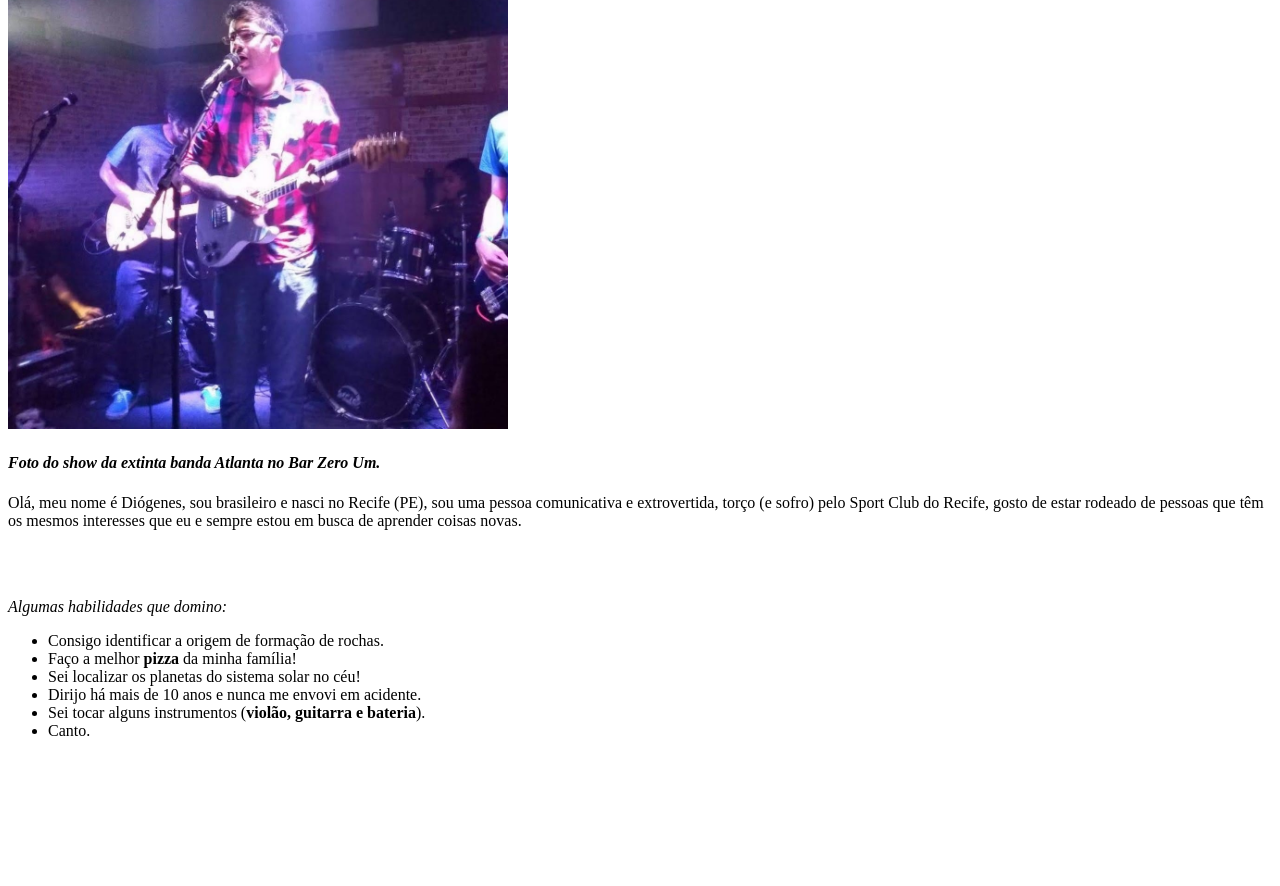
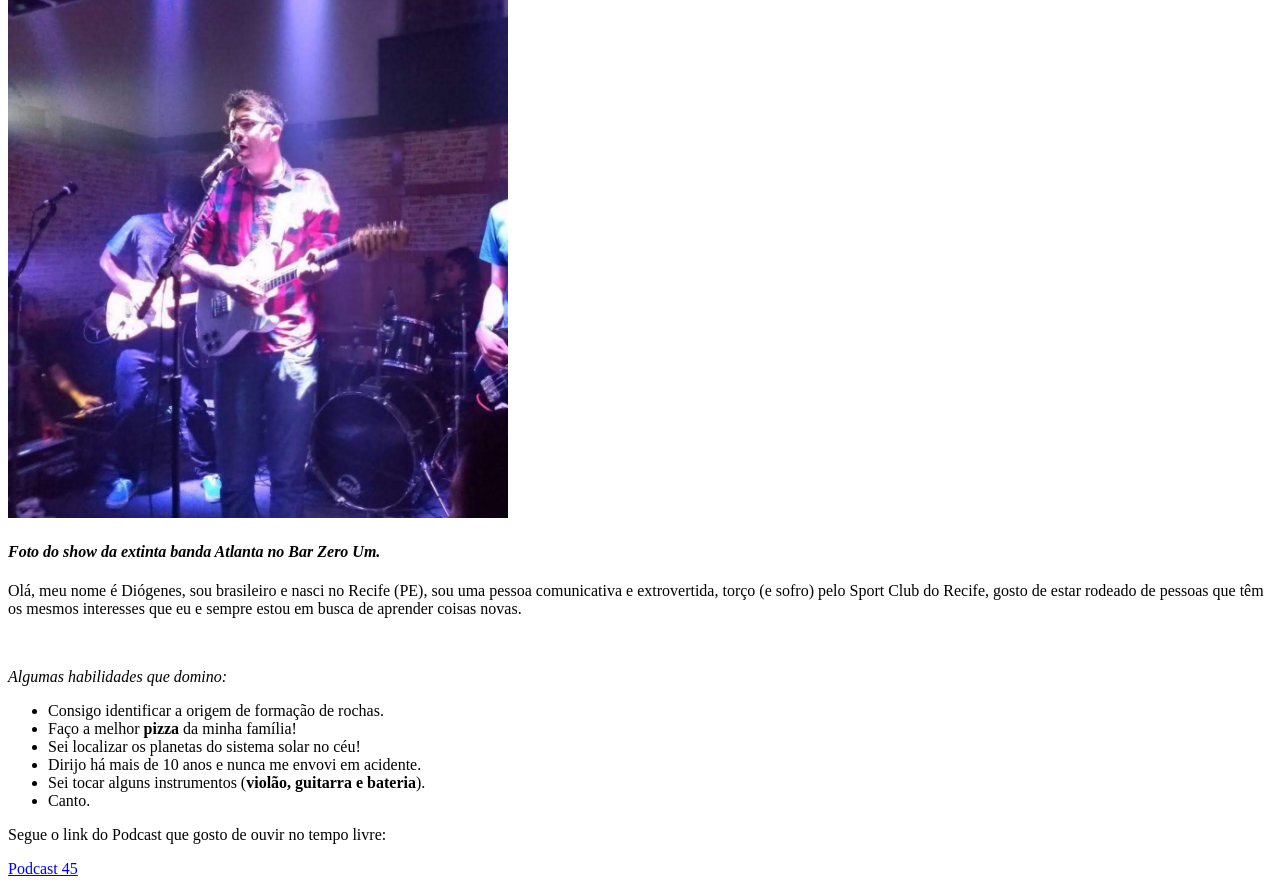
Before and after one commit to Diogenes-Valenca/Diogenes-Valenca.github.io, a plain HTML site: page index.html in a window 1280 px wide. Shown: the part 760-1646 px from the top of the page. Before the commit the page ends 1516 px from the top, so only its background shows below. Drawn offline with Linux system fonts and the light colour scheme.

Commit message:
Links internos e externos ad

```diff
--- a/index.html
+++ b/index.html
@@ -7,14 +7,16 @@
     <title>Portifólio Inicial</title>
 </head>
 <body>
+    <h4><a href="#foto1">Diógenes Valença</a> / <a href="#podcast">Podcast</a> / <a href="#Habil">Lista de Habilidades</a> </h4>
+    <br><br>
     <img src="universo-arte.jpg" width="1500">
     <br><br>
     <h1>Diógenes José Costa Valença Filho</h1>
-    <img src="Diogenes-show.jpeg" alt="Banda tocando no palco" width="500">
+    <img id="foto1" src="Diogenes-show.jpeg" alt="Banda tocando no palco" width="500">
     <h4><em>Foto do show da extinta banda Atlanta no Bar Zero Um.</em></h4>
     <p>Olá, meu nome é Diógenes, sou brasileiro e nasci no Recife (PE), sou uma pessoa comunicativa e extrovertida, torço (e sofro) pelo Sport Club do Recife, gosto de estar rodeado de pessoas que têm os mesmos interesses que eu e sempre estou em busca de aprender coisas novas.</p>
-    <br><br>
-    <p><em>Algumas habilidades que domino:</em></p>
+    <br>
+    <p id="Habil"><em>Algumas habilidades que domino:</em></p>
     <ul>
         <li>Consigo identificar a origem de formação de rochas.</li>
         <li>Faço a melhor <strong>pizza</strong> da minha família!</li>
@@ -23,5 +25,7 @@
         <li>Sei tocar alguns instrumentos (<strong>violão, guitarra e bateria</strong>).</li>
         <li>Canto.</li>
     </ul>
+    <p>Segue o link do Podcast que gosto de ouvir no tempo livre:</p>
+    <a id="podcast" href="https://podcast45minutos.com.br/programas/" target="_blank">Podcast 45</a>
 </body>
 </html>
```
